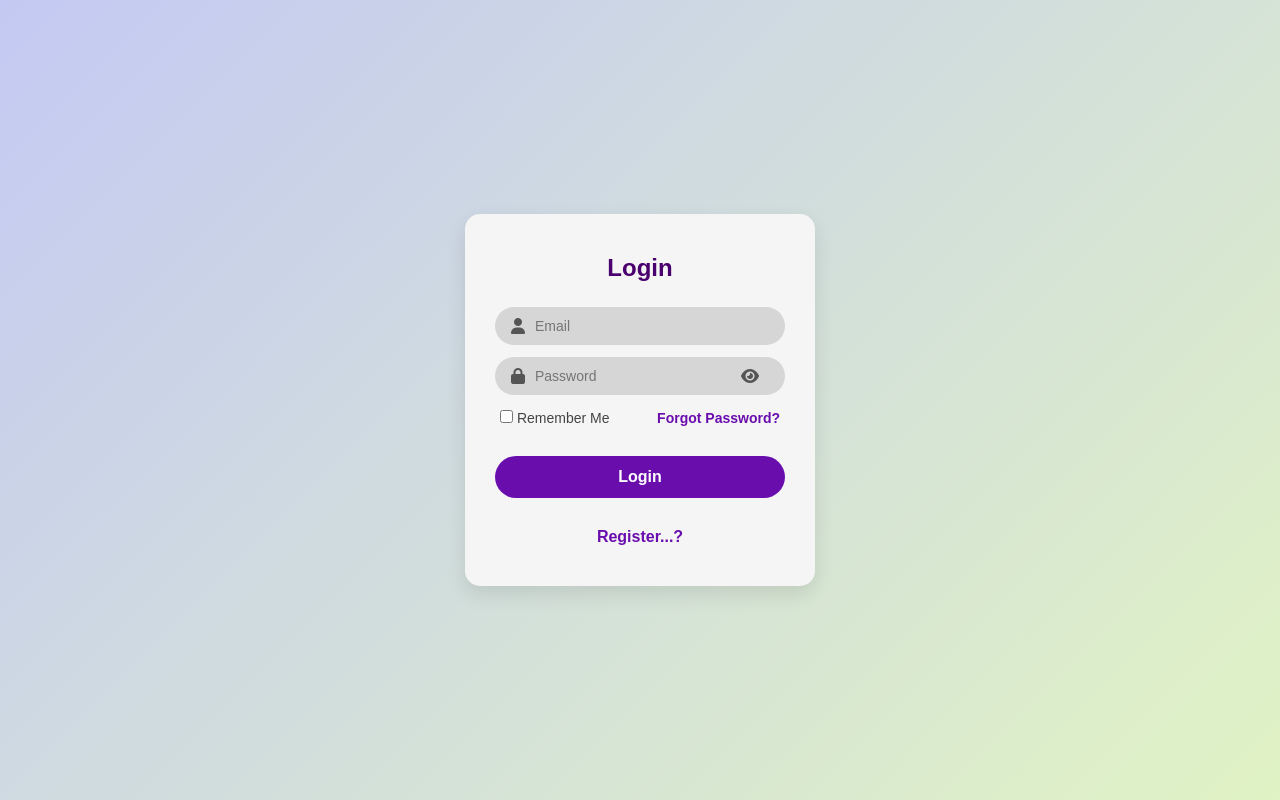
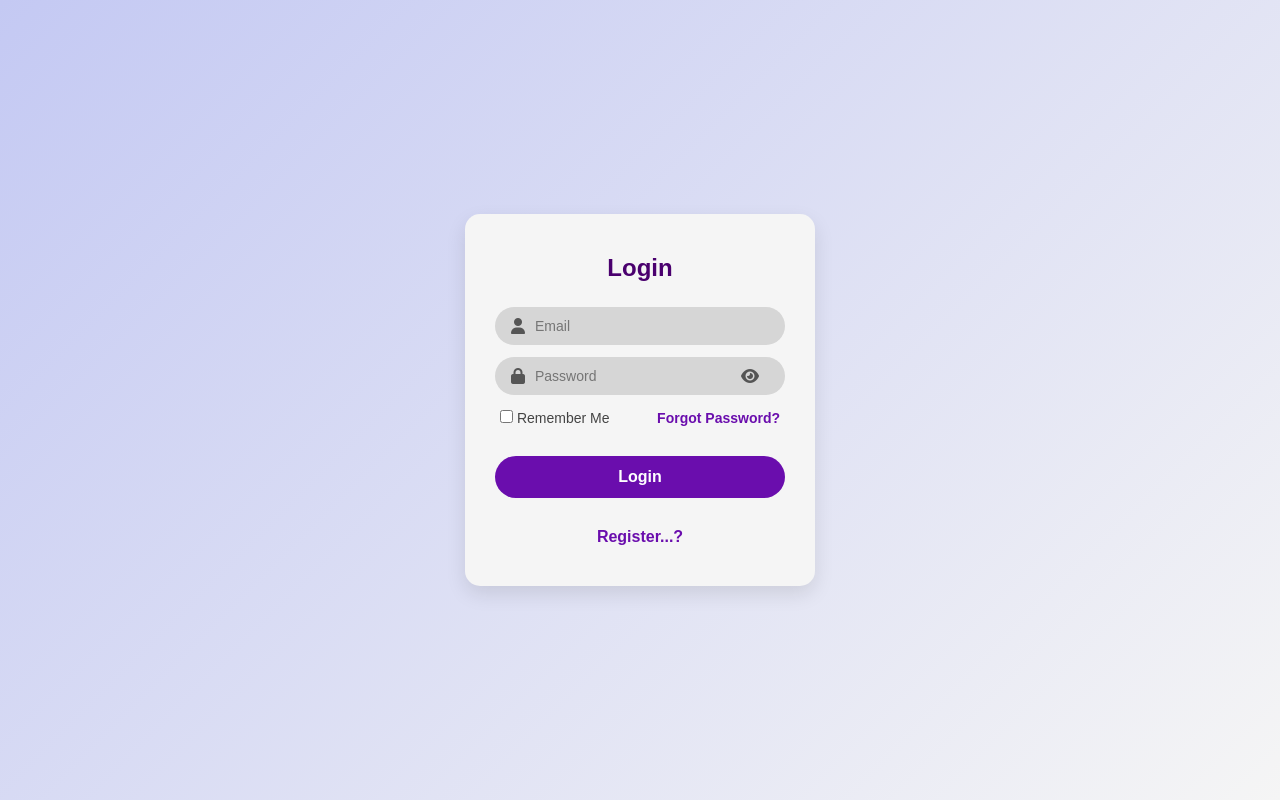
Before and after one commit to MichaelDWL/Login-mdwllab, a website: page Frontend/src/pages/login/index.html in a window 1280 px wide. Drawn offline with Linux system fonts and the light colour scheme.

Commit message:
FIX : Styles

```diff
--- a/Frontend/src/styles/style.css
+++ b/Frontend/src/styles/style.css
@@ -10,7 +10,7 @@ body {
     justify-content: center;
     align-items: center;
     height: 100vh;
-    background: linear-gradient(135deg, #C4C9F3,#E0F3C4 );
+    background: linear-gradient(135deg, #C4C9F3,whitesmoke );
     margin: 0;
 }
 /* #d7c4f3 #f7f7f7*/
```
Also changed, not shown: 1 other file.
